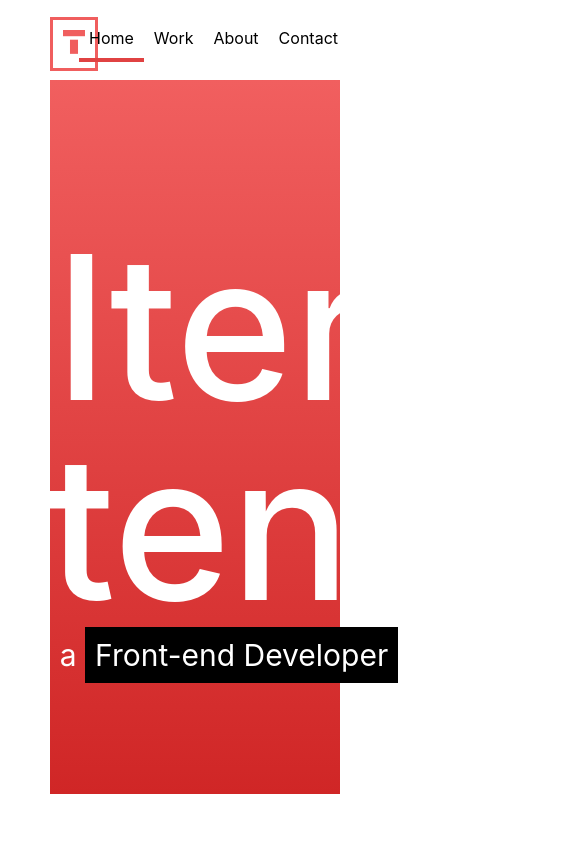
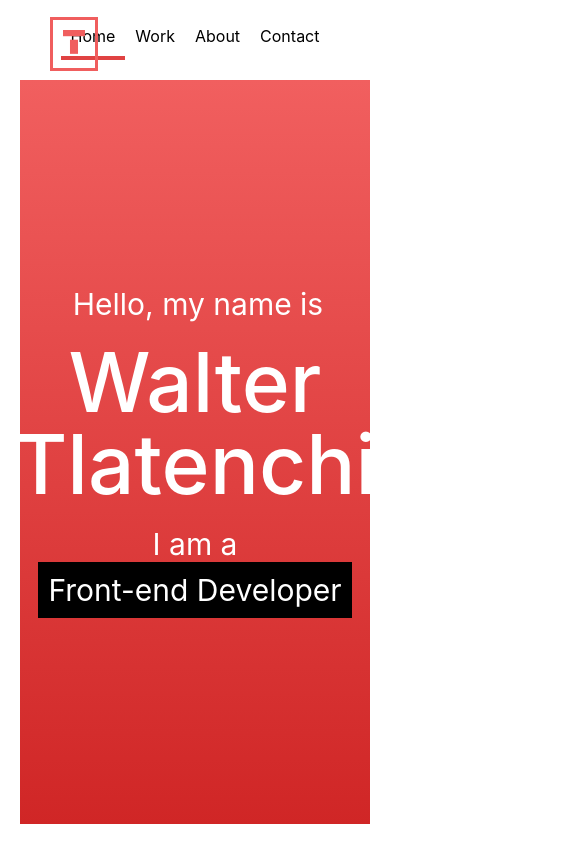
Before and after one commit to tlatenchi/walter-portfolio, a React (Vite) app: page / in a window 390 px wide. Shown: the top 844 px of the page, 585 px wide, since content can reach past the window. Built offline with nearby package versions, Linux system fonts and the light colour scheme.

Commit message:
update font-size styles responsivenss on homepage

```diff
--- a/src/style.css
+++ b/src/style.css
@@ -32,6 +32,7 @@ h1, h2, h3, h4, h5, h6 {
 }
 header {
 	overflow: hidden;
+	height: 80px;
 }
 
 .logo {
@@ -48,8 +49,12 @@ header {
 	display: block;
 }
 
+.logo__image {
+	/* fill: #e04242; */
+}
+
 .page-container {
-	margin: 80px auto 0 auto;
+	margin: 0 auto 0 auto;
 }
 
 .page-container--constraint {
@@ -57,39 +62,82 @@ header {
 }
 
 .stage {
-	padding-left: 50px;
-	padding-right: 50px;
+	padding-left: 20px;
+	padding-right: 20px;
 
 }
+
+@media (min-width: 600px) {
+	.stage {
+		padding-left: 50px;
+		padding-right: 50px;
+	}
+}
+
 .stage__wrap {
 	padding: 32px;
-	margin-top: 80px;
-	height: calc(100vh - 50px - 80px);
+	height: calc(100vh - 20px - 80px);
 	background-image: linear-gradient(to top, #d02626, #f15f5f);
 	color: white;
 	/* background-image: linear-gradient(to bottom, #2f6fb1, #2558ae);  */
 	display: flex;
 	align-items: center;
 	justify-content: center;
+	text-align: center;
+	min-height: 300px;
+}
 
+@media (min-width: 600px) {
+	.stage__wrap {
+		text-align: left;
+		height: calc(100vh - 50px - 80px);
+	}
 }
+
+
 .stage__title {
-	font-size: 200px;
+	/* font-size: 200px; */
+	font-size: 21vw;
 	margin: 0;
 	line-height: 1em;
+}
+@media (min-width: 700px) {
+	.stage__title {
+		font-size: 18vh;
+	}
+}
+
+@media (min-height: 900px) and (min-width: 700px) {
+	.stage__title {
+		font-size: 140px;
+	}
 }
 
 .stage__hook {
 	font-size: 30px;
-	margin: 0 0 0 6px;
+	margin: 0 0 20px 6px;
+
+}
+
+@media (min-width: 600px) {
+	.stage__hook {
+		margin-bottom: 0px;
+	}
 }
 
 .stage__subtitle {
 	font-size: 30px;
-	margin-top: 0;
+	margin-top: 20px;
 	margin-bottom: 0;
 	text-align: center;
 }
+
+@media (min-width: 600px) {
+	.stage__subtitle {
+		margin-top: 0;
+	}
+}
+
 
 .stage__subtitle--emphasis {
 	color: white;
@@ -100,9 +148,10 @@ header {
 
 .main-nav {
 	padding: 0;
-	position: absolute;
-	right: 42px;
-	top: 12px;
+	width: 300px;
+	text-align: center;
+	margin-left: auto;
+	margin-right: auto;
 }
 .main-nav__item {
 	display: inline-block;
@@ -112,6 +161,7 @@ header {
 	color: black;
 	text-decoration: none;
 	padding: 10px;
+	display: block;
 }
 
 .main-nav__link--active {
```
